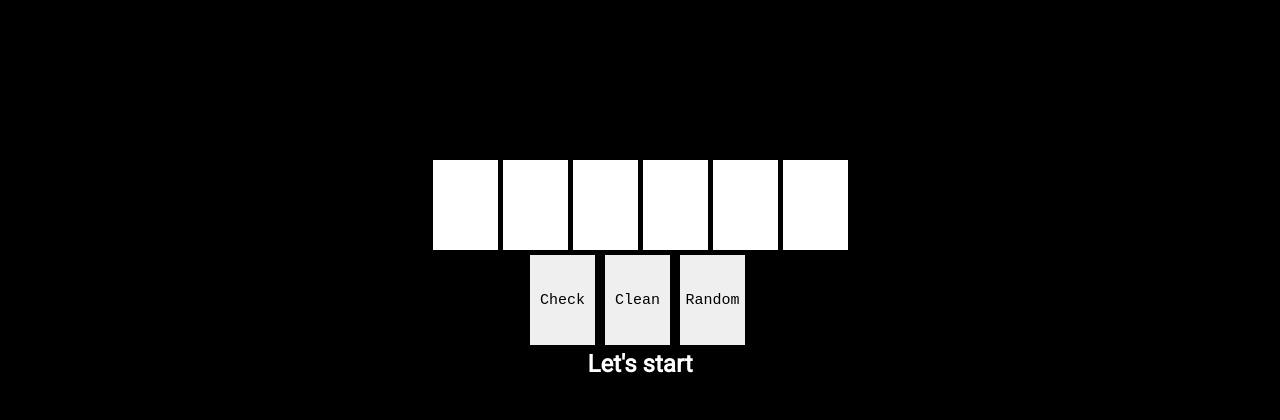
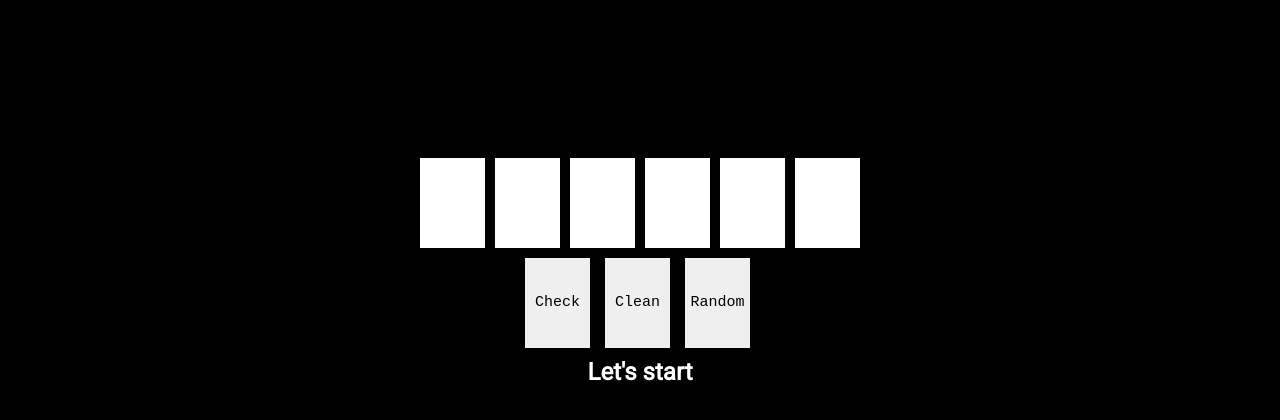
Before and after one commit to mirkar99/Check_Your_Luck, a plain HTML site: page index.html in a window 1280 px wide. Shown: the part 188-608 px from the top of the page. Drawn offline with Linux system fonts and the light colour scheme.

Commit message:
css changed gap values

```diff
--- a/css/styles.css
+++ b/css/styles.css
@@ -38,12 +38,12 @@ body{
     height: 80%;
     align-items: center;
     justify-content: center;
-    gap: 5px;
+    gap: 10px;
 }
 .form{
     display: flex;
     flex-flow: row wrap;
-    gap: 5px;
+    gap: 10px;
 }
 .form__input{
     height: 50px;
```
